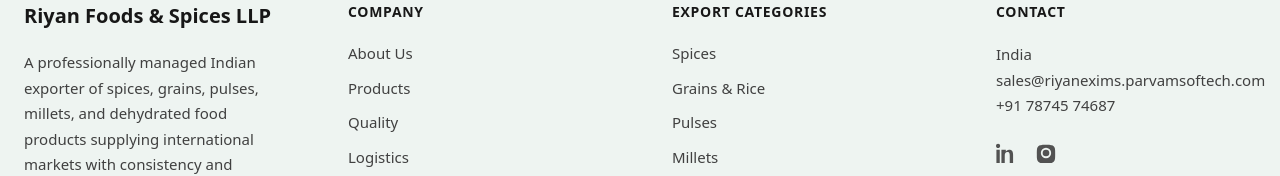
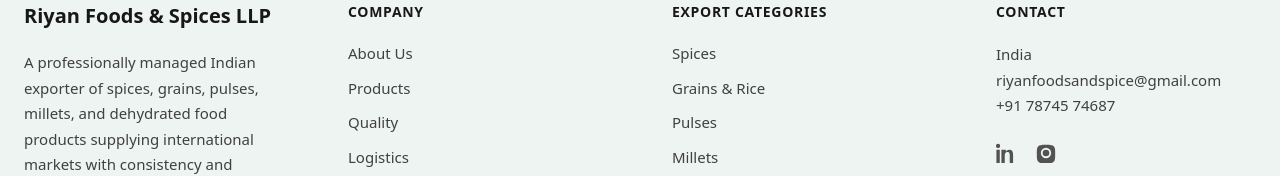
Before and after one commit to pinank21b/riyan-exports-website, a Next.js app: page /contact in a window 1280 px wide. Shown: the part 1328-1504 px from the top of the page. Built offline with nearby package versions, Linux system fonts and the light colour scheme.

Commit message:
Add sitemap

```diff
--- a/app/contact/ContactClient.tsx
+++ b/app/contact/ContactClient.tsx
@@ -161,7 +161,7 @@
 
             <div className="mt-12 text-sm text-neutral-600">
               📍 India <br />
-              📧 sales@riyanexims.parvamsoftech.com <br />
+              📧 riyanfoodsandspice@gmail.com <br />
               📞 +91 78745 74687
             </div>
           </motion.div>
--- a/components/Footer.tsx
+++ b/components/Footer.tsx
@@ -55,8 +55,8 @@
             </h4>
             <p className="text-[15px] leading-[1.7] text-neutral-700">
               India<br />
-              <a href="mailto:sales@riyanexims.parvamsoftech.com" className="hover:text-brand-main transition">
-                sales@riyanexims.parvamsoftech.com
+              <a href="mailto:riyanfoodsandspice@gmail.com" className="hover:text-brand-main transition">
+                riyanfoodsandspice@gmail.com
               </a><br />
               <a href="tel:+917874574687" className="hover:text-brand-main transition">
                 +91 78745 74687
```
